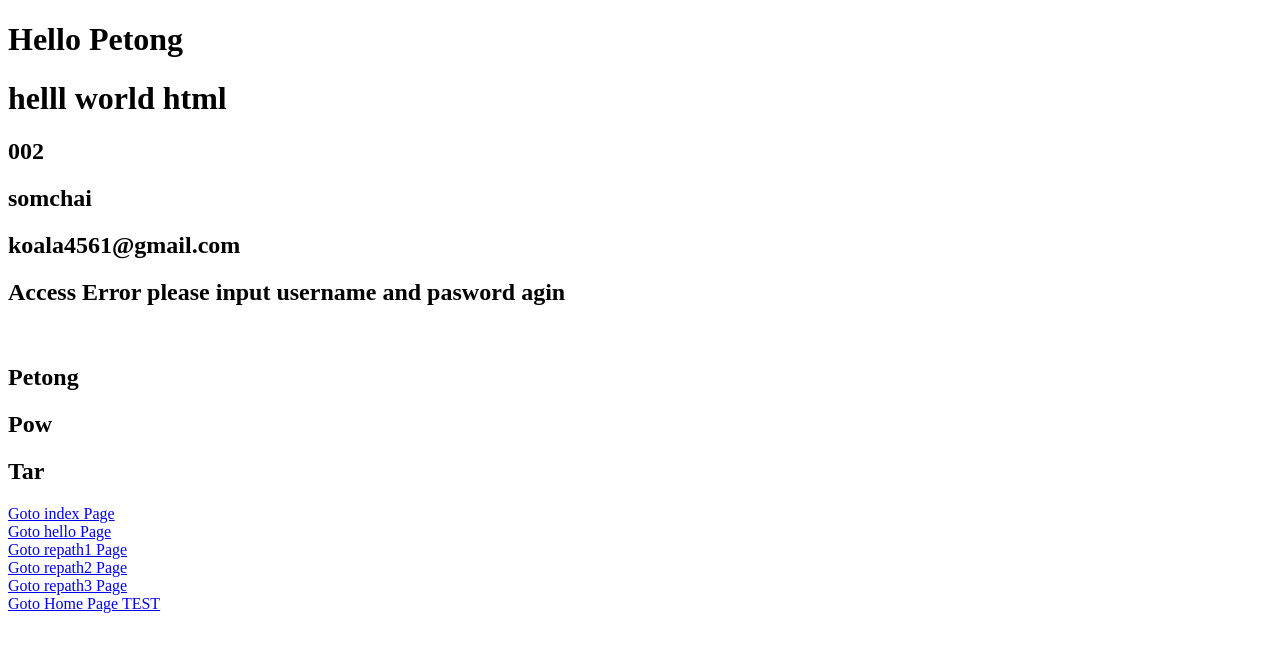
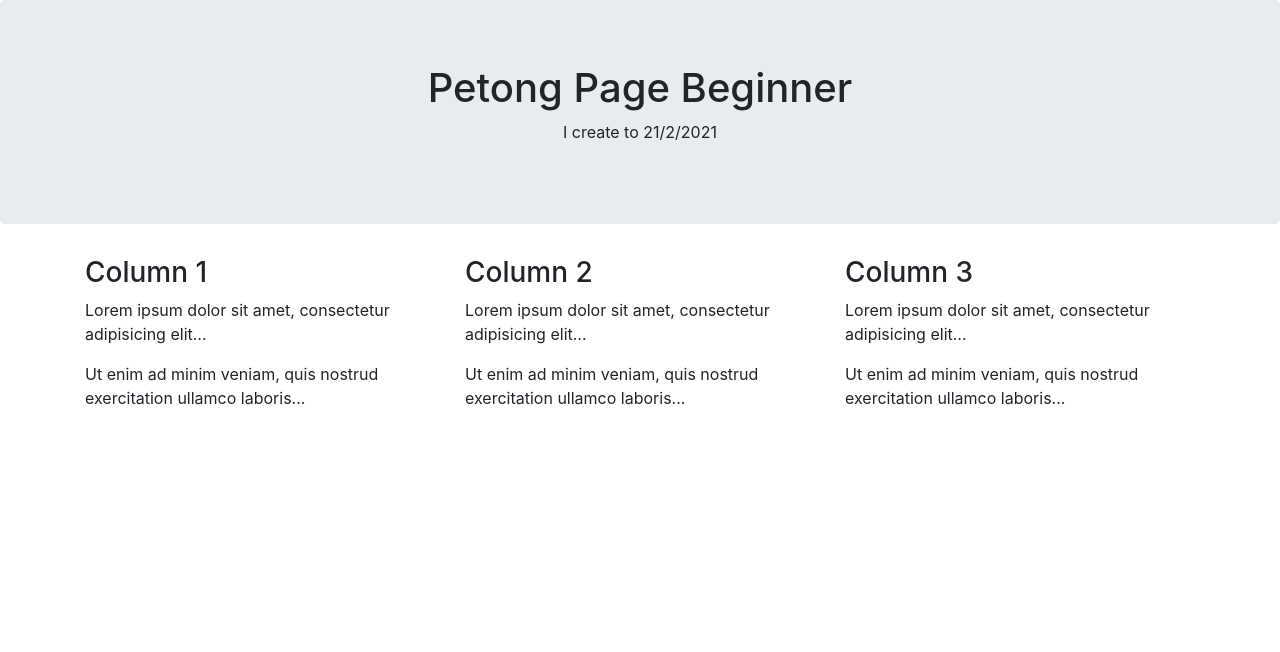
Before and after one commit to koala45601/Django_basic, a Django app: page / in a window 1280 px wide. Shown: the top 652 px of the page. Run offline with Django 3.2, Linux system fonts and the light colour scheme; some libraries are stand-ins or nearby versions.

Commit message:
initial commit

```diff
--- a/web_box_env/webcv/myapp/views.py
+++ b/web_box_env/webcv/myapp/views.py
@@ -7,11 +7,10 @@ from datetime import datetime, time
 
 การส่งค่าจะใช้ คำสั่ง return HttpResponse เพื่อส่งค่า
 '''
-time1=datetime(2021, 2, 2)
-print(time1)
 
+time1=datetime(2021, 2, 21)
 def hello_homepage(request):
-    return HttpResponse('<h1>HELLO Petong<h1>'+str(time1))
+    return HttpResponse('<h1>HELLO Petong<h1>'+' '+str(time1))
 
 def hello(request, id):
     return HttpResponse('HELLO WORLD ID = '+id )
--- a/web_box_env/webcv/templates/index.html
+++ b/web_box_env/webcv/templates/index.html
@@ -1,35 +1,40 @@
 <!DOCTYPE html>
 <html lang="en">
 <head>
-    <meta charset="UTF-8">
-    <meta http-equiv="X-UA-Compatible" content="IE=edge">
-    <meta name="viewport" content="width=device-width, initial-scale=1.0">
-    <title>Document</title>
+  <title>Bootstrap Example</title>
+  <meta charset="utf-8">
+  <meta name="viewport" content="width=device-width, initial-scale=1">
+  <link rel="stylesheet" href="https://maxcdn.bootstrapcdn.com/bootstrap/4.5.2/css/bootstrap.min.css">
+  <script src="https://ajax.googleapis.com/ajax/libs/jquery/3.5.1/jquery.min.js"></script>
+  <script src="https://cdnjs.cloudflare.com/ajax/libs/popper.js/1.16.0/umd/popper.min.js"></script>
+  <script src="https://maxcdn.bootstrapcdn.com/bootstrap/4.5.2/js/bootstrap.min.js"></script>
 </head>
 <body>
-    <h1>Hello Petong</h1>
-    <h1>helll world html</h1>
-    <h2>{{id2}}</h2>
-    <h2>{{name2}}</h2>
-    <h2>{{email2}}</h2>
-    {% if id2 == '001' and name2 == 'somchai' %}
-    <h2>Access OK</h2><br>
-    {% else %}
-    <h2>Access Error please input username and pasword agin</h2><br>
-    {% endif %}
 
+<div class="jumbotron text-center">
+  <h1>Petong Page Beginner</h1>
+  <p>I create to 21/2/2021</p>
+</div>
 
-    {% for x in act1 %}
-    <h2>{{x}}</h2>
-    {% endfor %}
-
-    <a href="{% url 'myapp:index_1' %}">Goto index Page</a><br>
-    <a href="{% url 'myapp:hello1' id=13 %}">Goto hello Page</a><br>
-    <a href="{% url 'myapp:repath1' %}">Goto repath1 Page</a><br>
-    <a href="{% url 'myapp:repath2' year=2021 %}">Goto repath2 Page</a><br>
-    <a href="{% url 'myapp:repath3' ID_2=2022 slug='petong-miss-you' %}">Goto repath3 Page</a><br>
-    <a href="{% url 'myapp:home1' %}">Goto Home Page TEST</a> <br>
-
+<div class="container">
+  <div class="row">
+    <div class="col-sm-4">
+      <h3>Column 1</h3>
+      <p>Lorem ipsum dolor sit amet, consectetur adipisicing elit...</p>
+      <p>Ut enim ad minim veniam, quis nostrud exercitation ullamco laboris...</p>
+    </div>
+    <div class="col-sm-4">
+      <h3>Column 2</h3>
+      <p>Lorem ipsum dolor sit amet, consectetur adipisicing elit...</p>
+      <p>Ut enim ad minim veniam, quis nostrud exercitation ullamco laboris...</p>
+    </div>
+    <div class="col-sm-4">
+      <h3>Column 3</h3>
+      <p>Lorem ipsum dolor sit amet, consectetur adipisicing elit...</p>
+      <p>Ut enim ad minim veniam, quis nostrud exercitation ullamco laboris...</p>
+    </div>
+  </div>
+</div>
 
 </body>
 </html>
```
